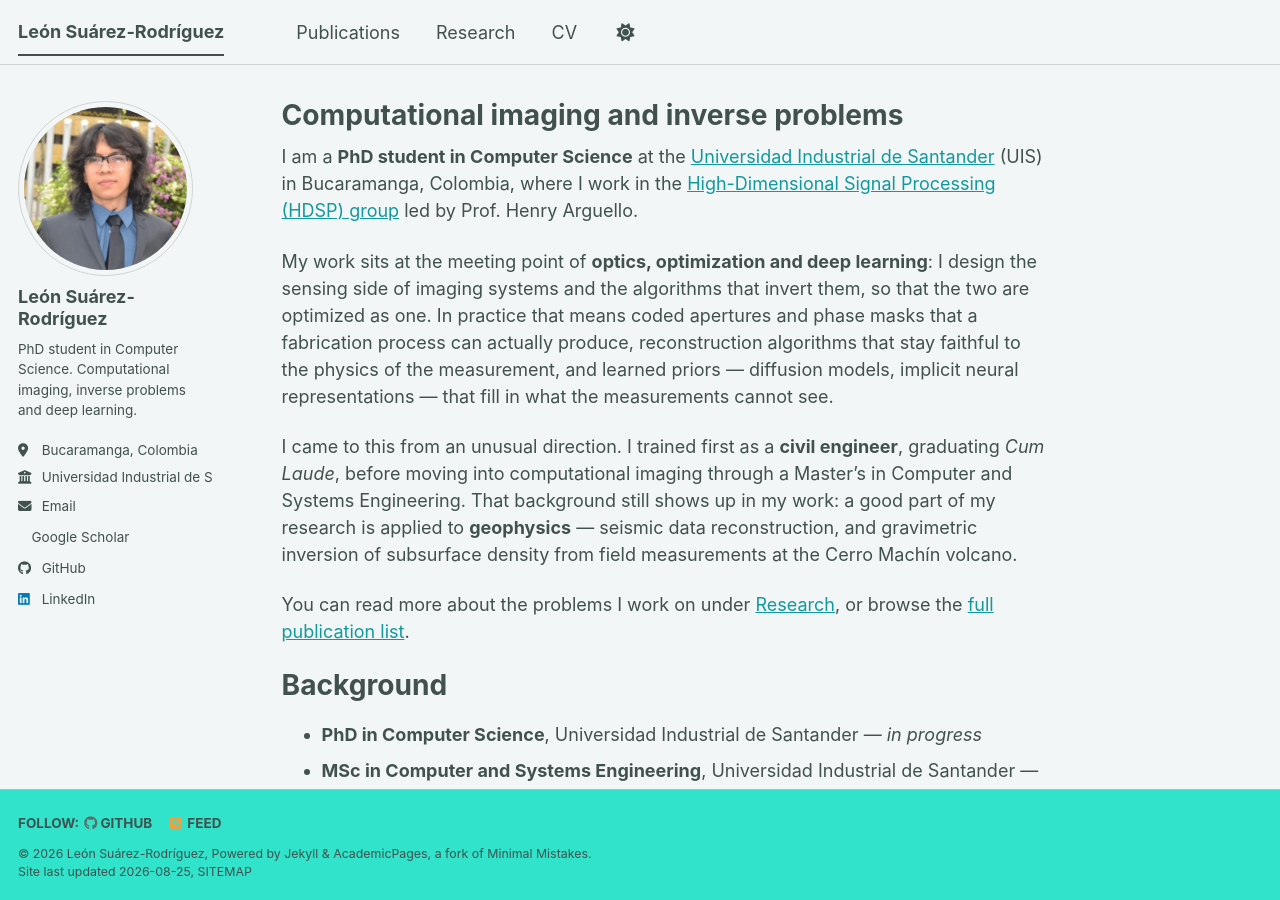
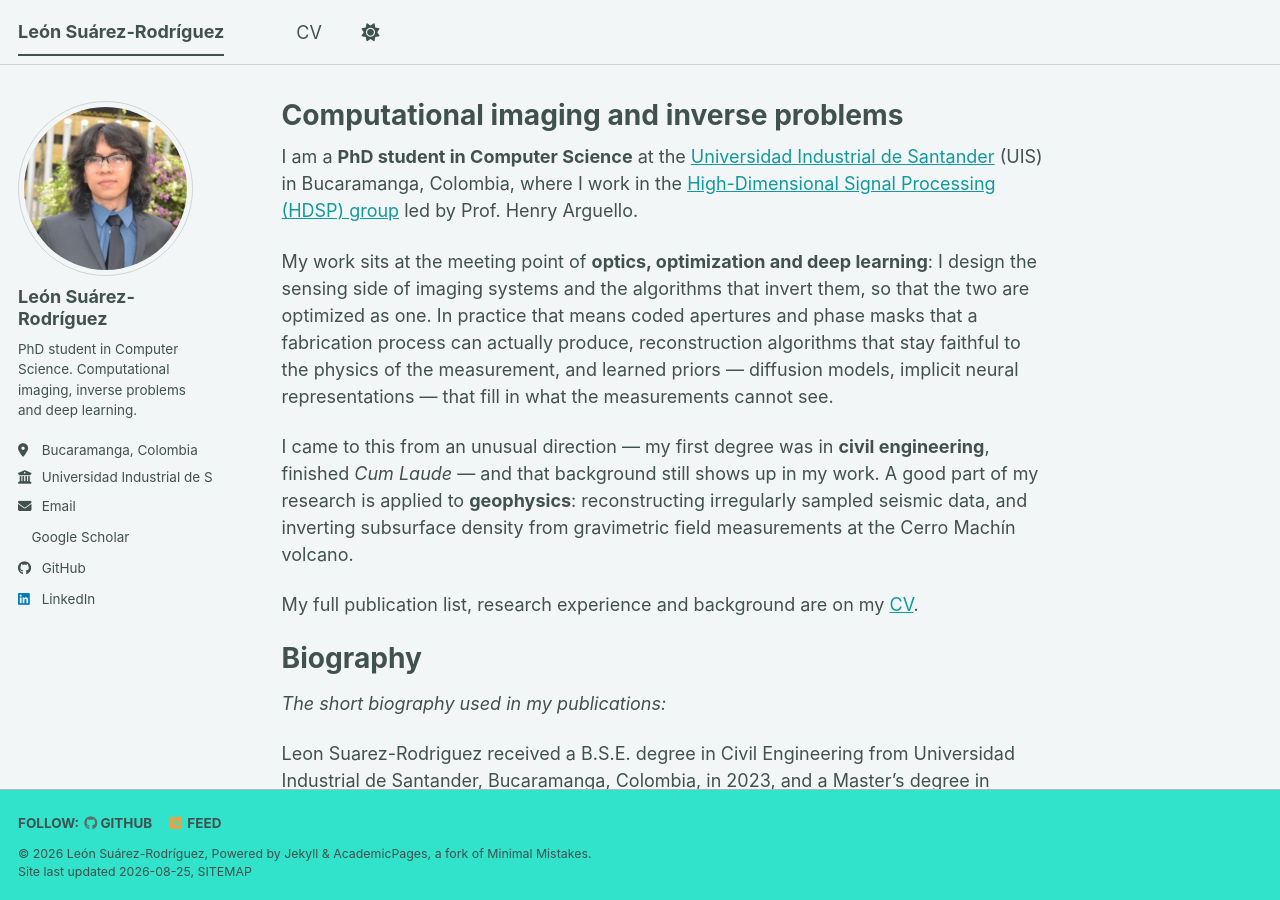
Before and after one commit to leonsuarez24/leonsuarez24.github.io, a Jekyll site: the page built from _pages/about.md, in a window 1280 px wide and 900 px high. Built offline with Jekyll 4.4.1, drawn with Linux system fonts in a browser that asks for light colours; a style sheet for code colours, icons or effects is not loaded; some of the changed text lies outside the part shown.

```diff
--- a/_data/navigation.yml
+++ b/_data/navigation.yml
@@ -1,11 +1,5 @@
 # The following is the order of the links in the header of the website.
 
 main:
-  - title: "Publications"
-    url: /publications/
-
-  - title: "Research"
-    url: /research/
-
   - title: "CV"
     url: /cv/
--- a/_pages/about.md
+++ b/_pages/about.md
@@ -11,19 +11,15 @@ I am a **PhD student in Computer Science** at the [Universidad Industrial de San
 
 My work sits at the meeting point of **optics, optimization and deep learning**: I design the sensing side of imaging systems and the algorithms that invert them, so that the two are optimized as one. In practice that means coded apertures and phase masks that a fabrication process can actually produce, reconstruction algorithms that stay faithful to the physics of the measurement, and learned priors — diffusion models, implicit neural representations — that fill in what the measurements cannot see.
 
-I came to this from an unusual direction. I trained first as a **civil engineer**, graduating *Cum Laude*, before moving into computational imaging through a Master's in Computer and Systems Engineering. That background still shows up in my work: a good part of my research is applied to **geophysics** — seismic data reconstruction, and gravimetric inversion of subsurface density from field measurements at the Cerro Machín volcano.
+I came to this from an unusual direction — my first degree was in **civil engineering**, finished *Cum Laude* — and that background still shows up in my work. A good part of my research is applied to **geophysics**: reconstructing irregularly sampled seismic data, and inverting subsurface density from gravimetric field measurements at the Cerro Machín volcano.
 
-You can read more about the problems I work on under [Research](/research/), or browse the [full publication list](/publications/).
+My full publication list, research experience and background are on my [CV](/cv/).
 
-Background
+Biography
 ======
-* **PhD in Computer Science**, Universidad Industrial de Santander — *in progress*
-* **MSc in Computer and Systems Engineering**, Universidad Industrial de Santander — September 2025
-* **BSc in Civil Engineering** *(Cum Laude)*, Universidad Industrial de Santander — April 2023
+*The short biography used in my publications:*
 
-At a glance
-======
-14 publications, including IEEE **TGRS** and **TCI** journal articles and papers at **NeurIPS**, **ICASSP**, **ICIP** and **CAMSAP**. Around 49 citations, h-index 3 ([Google Scholar](https://scholar.google.com/citations?user=FAT4XIUAAAAJ&hl=en)).
+Leon Suarez-Rodriguez received a B.S.E. degree in Civil Engineering from Universidad Industrial de Santander, Bucaramanga, Colombia, in 2023, and a Master's degree in Systems Engineering in 2025 from the same institution. He is currently pursuing a Ph.D. in Computer Science at Universidad Industrial de Santander. His research interests include inverse problems and deep learning applications in geosciences and computational imaging.
 
 Selected news
 ======
```
Also changed, not shown: README.md (+4 -5 lines), _pages/cv.md (+9 -3 lines), _pages/publications.html (deleted, +0 -32 lines), _pages/research.md (deleted, +0 -58 lines), .github/workflows/bad-pr.yml (deleted), .github/workflows/close-tests.yml (deleted), .github/workflows/jekyll-build.yml, .github/workflows/scrape_talks.yml (deleted).
